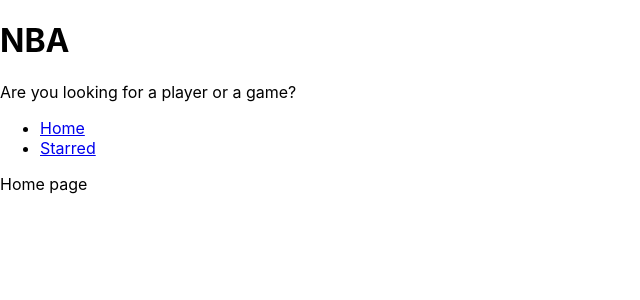
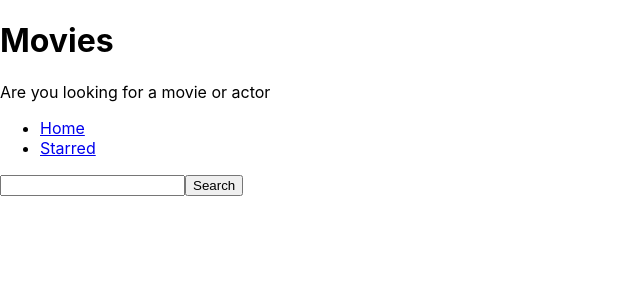
Before and after one commit to markaaron88/react-api, a React (Create React App) app: page / in a window 1280 px wide. Shown: the top 300 px of the page, without its empty margins (0-640 px from the left). Built offline with nearby package versions, Linux system fonts and the light colour scheme.

Commit message:
Api results

```diff
--- a/src/components/MainPageLayout.js
+++ b/src/components/MainPageLayout.js
@@ -5,7 +5,7 @@
 const MainPageLayout = ({ children }) => {
   return (
     <div>
-      <Title title="NBA" subtitle="Are you looking for a player or a game?" />
+      <Title title="Movies" subtitle="Are you looking for a movie or actor" />
       <Nav />
 
       {children}
--- /dev/null
+++ b/src/misc/config.js
@@ -0,0 +1,8 @@
+const API_BASE_URL = 'https://api.tvmaze.com';
+
+export async function apiGet(queryString) {
+  const response = await fetch(`${API_BASE_URL}${queryString}`).then(r =>
+    r.json()
+  );
+  return response;
+}
--- a/src/pages/Home.js
+++ b/src/pages/Home.js
@@ -1,8 +1,58 @@
-import React from 'react';
+import React, { useState } from 'react';
 import MainPageLayout from '../components/MainPageLayout';
+import { apiGet } from '../misc/config';
 
 const Home = () => {
-  return <MainPageLayout>Home page</MainPageLayout>;
+  const [input, setInput] = useState('');
+  const [results, setResults] = useState(null);
+
+  const onSearch = () => {
+    apiGet(`/search/shows?q=${input}`).then(result => {
+      setResults(result);
+    });
+  };
+
+  const onInputChage = ev => {
+    setInput(ev.target.value);
+  };
+
+  const onKeyDown = ev => {
+    if (ev.keyCode === 13) {
+      onSearch();
+    }
+  };
+
+  const renderResults = () => {
+    if (results && results.length === 0) {
+      return <div>No results</div>;
+    }
+    if (results && results.length > 0) {
+      return (
+        <div>
+          {results.map(item => (
+            <div key={item.show.id}>{item.show.name}</div>
+          ))}
+        </div>
+      );
+    }
+    return null;
+  };
+
+  return (
+    <MainPageLayout>
+      <input
+        type="text"
+        onChange={onInputChage}
+        onKeyDown={onKeyDown}
+        value={input}
+      />
+      <button type="button" onClick={onSearch}>
+        Search
+      </button>
+
+      {renderResults()}
+    </MainPageLayout>
+  );
 };
 
 export default Home;
```
